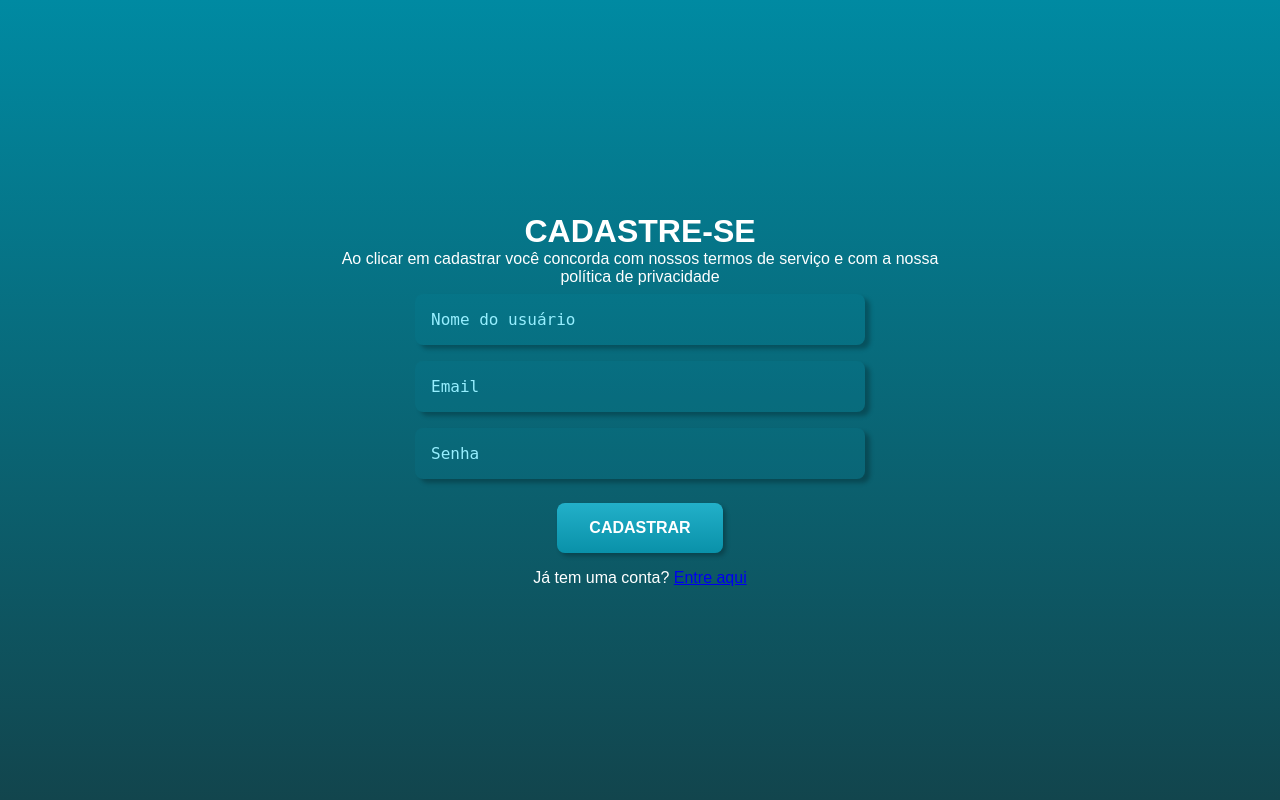
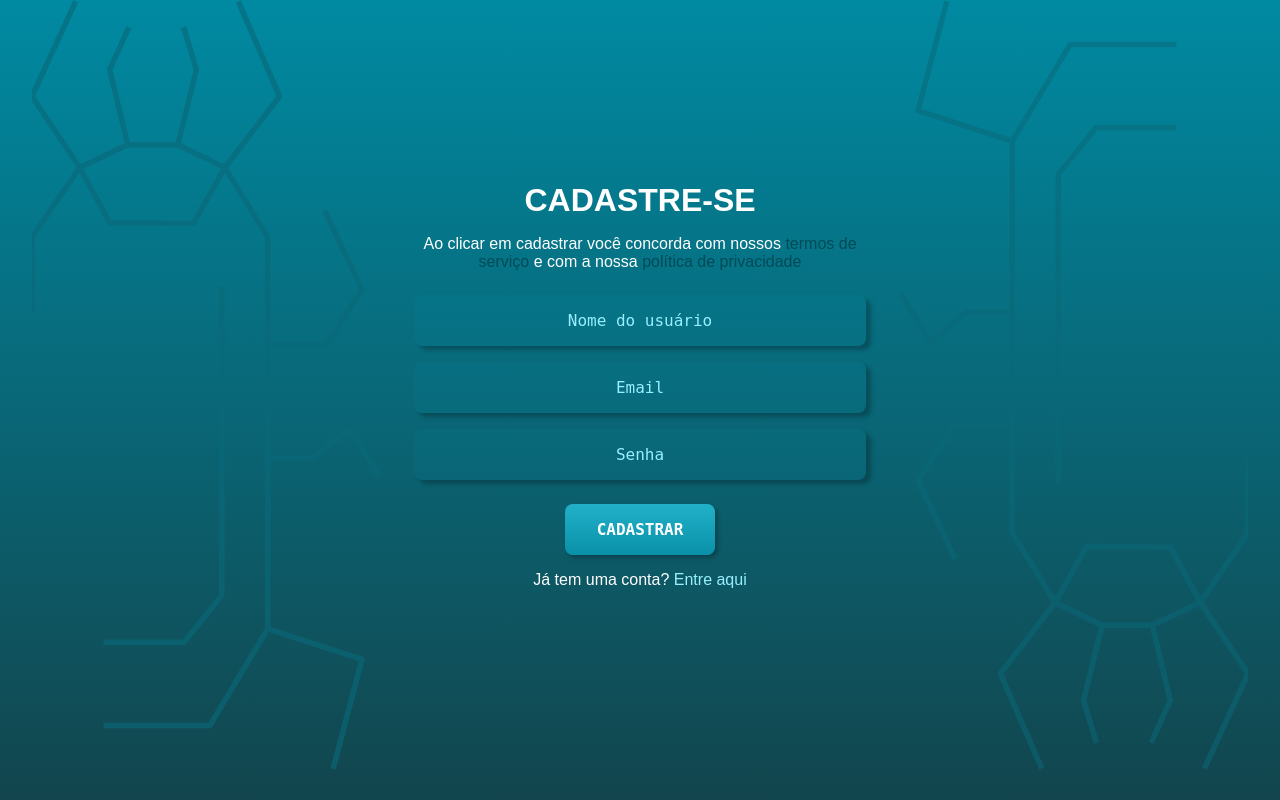
Before and after one commit to Gab-off/BugTalk, a PHP site: page /cadastro in a window 1280 px wide. Run offline with PHP 8.4, Linux system fonts and the light colour scheme.

Commit message:
Design da tela cadastro finalizado

```diff
--- a/public/css/style.css
+++ b/public/css/style.css
@@ -8,7 +8,7 @@
 }
 
 body {
-  height: 100vh;
+  min-height: 100vh;
   font-family: "VCR OSD Mono", sans-serif;
 }
 
@@ -22,13 +22,20 @@ body {
   background: linear-gradient(180deg, #008AA2, #12454D);
 }
 
+.logo_bug {
+  width: 100%;
+  max-width: 350px;
+  max-height: 100%;
+}
+
 .main_form {
   color: white;
-  height: 100%;
+}
+
+.all_container {
   display: flex;
-  flex-direction: column;
+  justify-content: space-around;
   align-items: center;
-  justify-content: center;
 }
 
 .form_container {
@@ -40,6 +47,7 @@ body {
 
 .form_title {
   text-transform: uppercase;
+  margin-bottom: 1rem;
 }
 
 .form_input {
@@ -48,7 +56,8 @@ body {
   box-shadow: 5px 4px 4px 0 rgba(0, 0, 0, 0.25);
   color: #97EFFF;
   width: 100%;
-  max-width: 450px;
+  text-align: center;
+  max-width: 700px;
   padding: 1rem;
   margin: 0.5rem 0;
   font-size: medium;
@@ -73,6 +82,7 @@ body {
 }
 
 .form-button {
+  font-family: "ProFont IIx Nerd Font Mono", monospace;
   background: linear-gradient(180deg, #22B0C9, #0991A9);
   color: white;
   font-weight: bold;
@@ -93,4 +103,30 @@ body {
   transform: scale(1.05);
 }
 
+.terms_text {
+  margin-bottom: 1rem;
+}
+
+.terms_text > span {
+  color: #004B58;
+}
+
+.terms_text > span:hover {
+  color: #97EFFF;
+  cursor: pointer;
+}
+
+.form-link {
+  color: #97EFFF;
+  text-decoration: none;
+}
+
+.form-link:hover {
+  text-decoration: underline;
+}
+
+.form-link:visited {
+  color: #052B42;
+}
+
 /*# sourceMappingURL=style.css.map */
--- a/src/Views/usuarios/cadastrar.php
+++ b/src/Views/usuarios/cadastrar.php
@@ -1,10 +1,13 @@
 <?php require_once __DIR__ . '/../layouts/head.php'; ?>
     <body class="cadastrar_bg">
     <main class="container main_form">
+        <div class="all_container">
+
+            <img src="/assets/imgs/logo_bug.svg" alt="" class="logo_bug">
             <div class="form_container">
                 <h1 class="form_title">Cadastre-se</h1>
-            <p>Ao clicar em cadastrar você concorda com nossos termos de serviço e com a nossa política de
-                privacidade</p>
+                <p class="terms_text">Ao clicar em cadastrar você concorda com nossos <span>termos de serviço</span> e com a nossa <span>política de
+                        privacidade</span></p>
                 <?php if (isset($erro)): ?>
                     <div><?= htmlspecialchars($erro) ?></div>
                 <?php endif; ?>
@@ -20,10 +23,13 @@
                         <input type="password" name="senha" placeholder="Senha" required class="form_input">
                     </div>
                     <button type="submit" class="form-button">Cadastrar</button>
-            </form>
-            <p>
+                    <p class="have_account">
                         Já tem uma conta? <a href="/login" class="form-link">Entre aqui</a>
                     </p>
+                </form>
+            </div>
+                <img src="/assets/imgs/logo_bug_inverted.svg" alt="" class="logo_bug">
+
         </div>
     </main>
     </body>
--- a/src/scss/_cadastrar.scss
+++ b/src/scss/_form-screen.scss
@@ -4,13 +4,20 @@
   background: variables.$gradient-cadastro_bg;
 }
 
+.logo_bug {
+  width: 100%;
+  max-width: 350px;
+  max-height: 100%;
+}
+
 .main_form {
   color: white;
-  height: 100%;
+}
+
+.all_container {
   display: flex;
-  flex-direction: column;
+  justify-content: space-around;
   align-items: center;
-  justify-content: center;
 }
 
 .form_container {
@@ -22,6 +29,7 @@
 
 .form_title {
   text-transform: uppercase;
+  margin-bottom: 1rem;
 }
 
 .form_input {
@@ -50,3 +58,30 @@
 .form-button:hover {
   @include variables.form-button_hover
 }
+
+// Cadastro especifics styles
+.terms_text {
+  margin-bottom: 1rem;
+}
+
+.terms_text > span {
+  color: variables.$form-input_fontColor_alternate;
+}
+
+.terms_text > span:hover {
+  color: variables.$form-input_fontColor;
+  cursor: pointer;
+}
+
+.form-link {
+  color: variables.$form-input_fontColor;
+  text-decoration: none;
+}
+
+.form-link:hover {
+  text-decoration: underline;
+}
+
+.form-link:visited {
+  color: variables.$form-visited_links;
+}
--- a/src/scss/_general.scss
+++ b/src/scss/_general.scss
@@ -3,7 +3,7 @@
 }
 
 body {
-    height: 100vh;
+    min-height: 100vh;
     font-family: 'VCR OSD Mono', sans-serif;
 }
 
--- a/src/scss/_variables.scss
+++ b/src/scss/_variables.scss
@@ -3,6 +3,7 @@ $form-input_bg: rgba(1, 150, 176, 0.1);
 $form-input_bg_alternate: #60E5FD;
 $form-input_fontColor: #97EFFF;
 $form-input_fontColor_alternate: #004B58;
+$form-visited_links: #052B42;
 $form-button_bg: linear-gradient(180deg, #22B0C9, #0991A9);
 
 @mixin form-input {
@@ -11,7 +12,8 @@ $form-button_bg: linear-gradient(180deg, #22B0C9, #0991A9);
   box-shadow: 5px 4px 4px 0 rgba(0, 0, 0, 0.25);
   color: $form-input_fontColor;
   width: 100%;
-  max-width: 450px;
+  text-align: center;
+  max-width: 700px;
   padding: 1rem;
   margin: 0.5rem 0;
   font-size: medium;
@@ -27,6 +29,7 @@ $form-button_bg: linear-gradient(180deg, #22B0C9, #0991A9);
 }
 
 @mixin form-button {
+  font-family: "ProFont IIx Nerd Font Mono", monospace;
   background: $form-button_bg;
   color: white;
   font-weight: bold;
--- a/src/scss/style.scss
+++ b/src/scss/style.scss
@@ -3,4 +3,4 @@
 @use 'general';
 
 // Estilo da página cadastrar
-@use 'cadastrar';
+@use 'form-screen';
```
Also changed, not shown: public/assets/imgs/logo_bug.svg (renamed from src/imgs/logo_bug.svg), public/assets/imgs/logo_bug_inverted.svg (added), 1 other file. Lines whose indentation alone changed are shown as unchanged.
